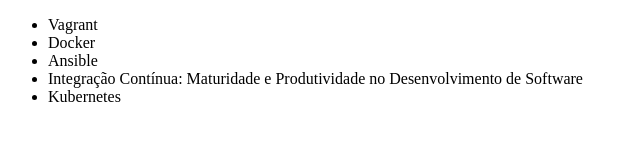
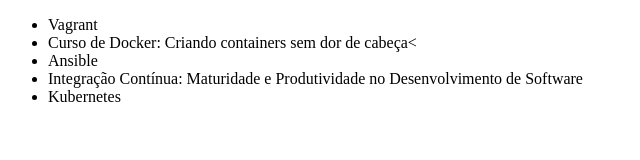
Before and after one commit to luizeraberaldo/alura-git-estudos, a plain HTML site: page index.html in a window 1280 px wide. Shown: the whole page, without its empty margins (0-640 px from the left). Drawn offline with Linux system fonts and the light colour scheme.

Commit message:
Atualizando nome do curso de Docker

```diff
--- a/index.html
+++ b/index.html
@@ -7,7 +7,7 @@
 <body>
     <ul>
         <li>Vagrant</li>
-        <li>Docker</li>
+        <li>Curso de Docker: Criando containers sem dor de cabeça<</li>
         <li>Ansible</li>
         <li>Integração Contínua: Maturidade e Produtividade no Desenvolvimento de Software</li>
         <li>Kubernetes</li>
```
